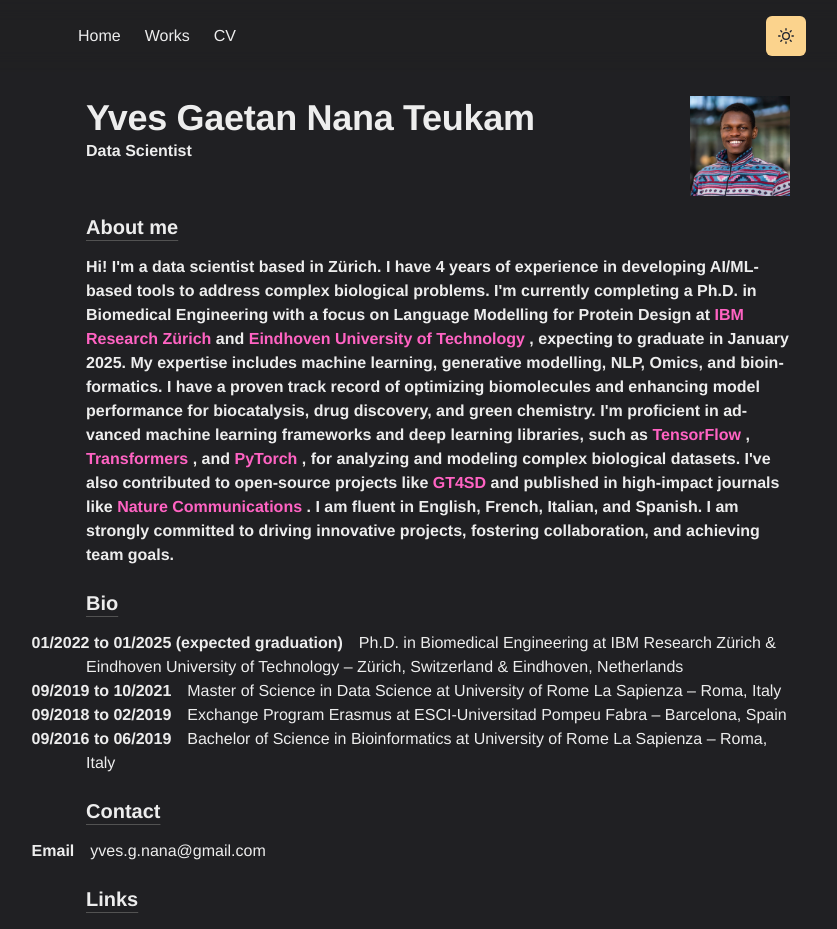
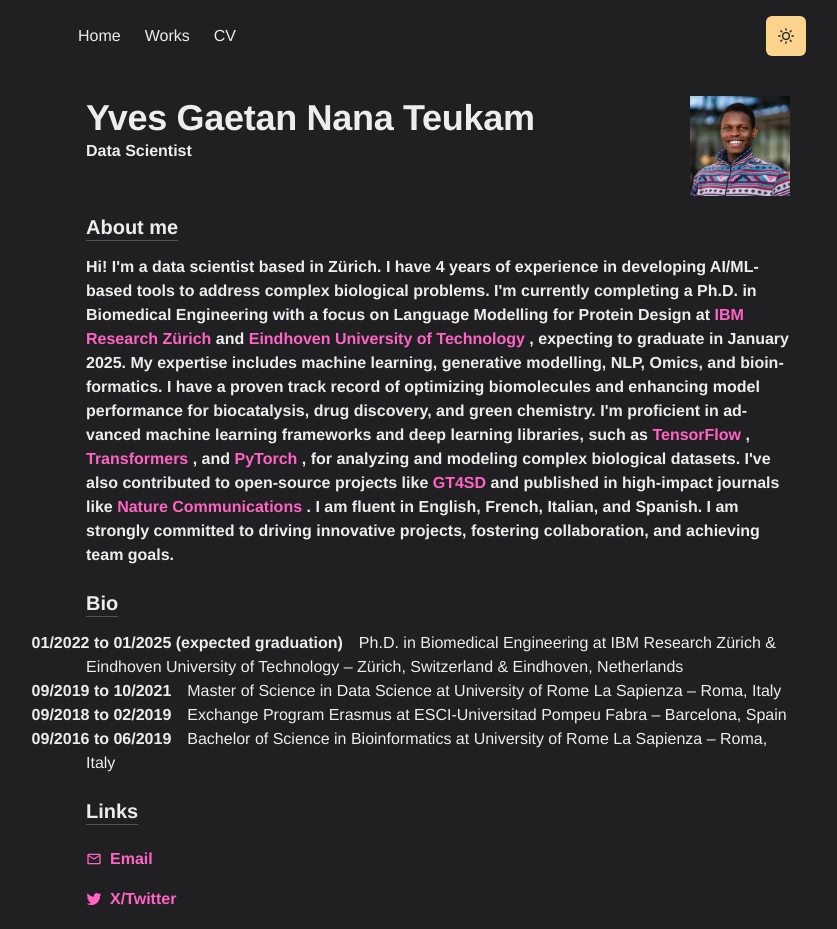
Before and after one commit to yvesnana/nana.github.io, a Next.js app: page / in a window 1280 px wide. Shown: the top 929 px of the page, without its empty margins (202-1039 px from the left). Built offline with nearby package versions, Linux system fonts and the light colour scheme; a web font is replaced by a local one.

Commit message:
Update index.js

```diff
--- a/pages/index.js
+++ b/pages/index.js
@@ -107,23 +107,13 @@ const Home = () => (
         </BioSection>
       </Section>
 
-      <Section delay={0.2}>
-        <Heading as="h3" variant="section-title">
-          Contact
-        </Heading>
-        <BioSection>
-          <BioYear>Email</BioYear>
-          yves.g.nana@gmail.com
-        </BioSection>
-      </Section>
-
       <Section delay={0.3}>
         <Heading as="h3" variant="section-title">
           Links
         </Heading>
         <List spacing={0}>
           <ListItem>
-            <Link href="yves.g.nana@gmail.com" target="_blank">
+            <Link href="mailto:yves.g.nana@gmail.com" target="_blank">
               <Button
                 variant="ghost"
                 style={{"textAlign": "left !important", "paddingLeft": "0px"}}
```
